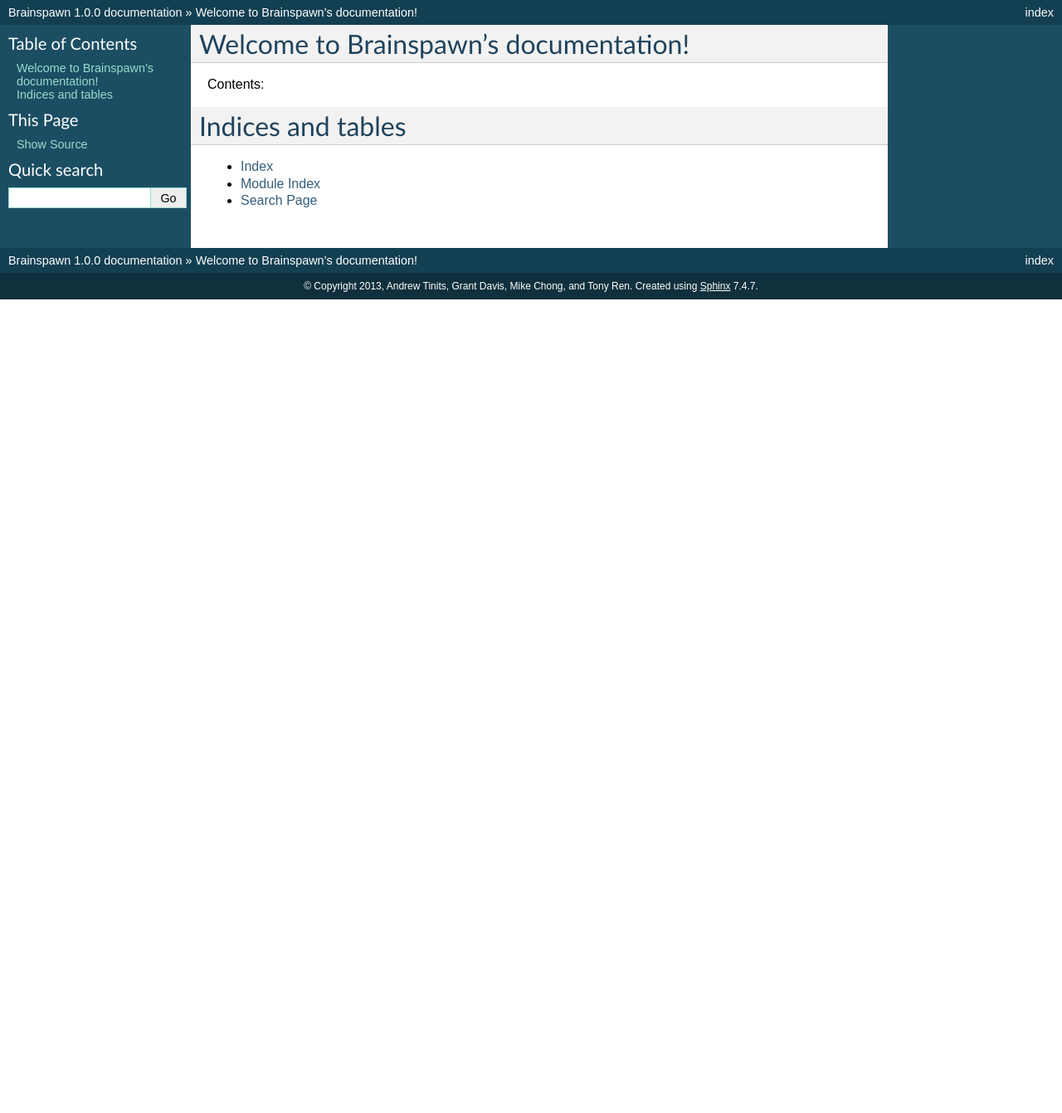
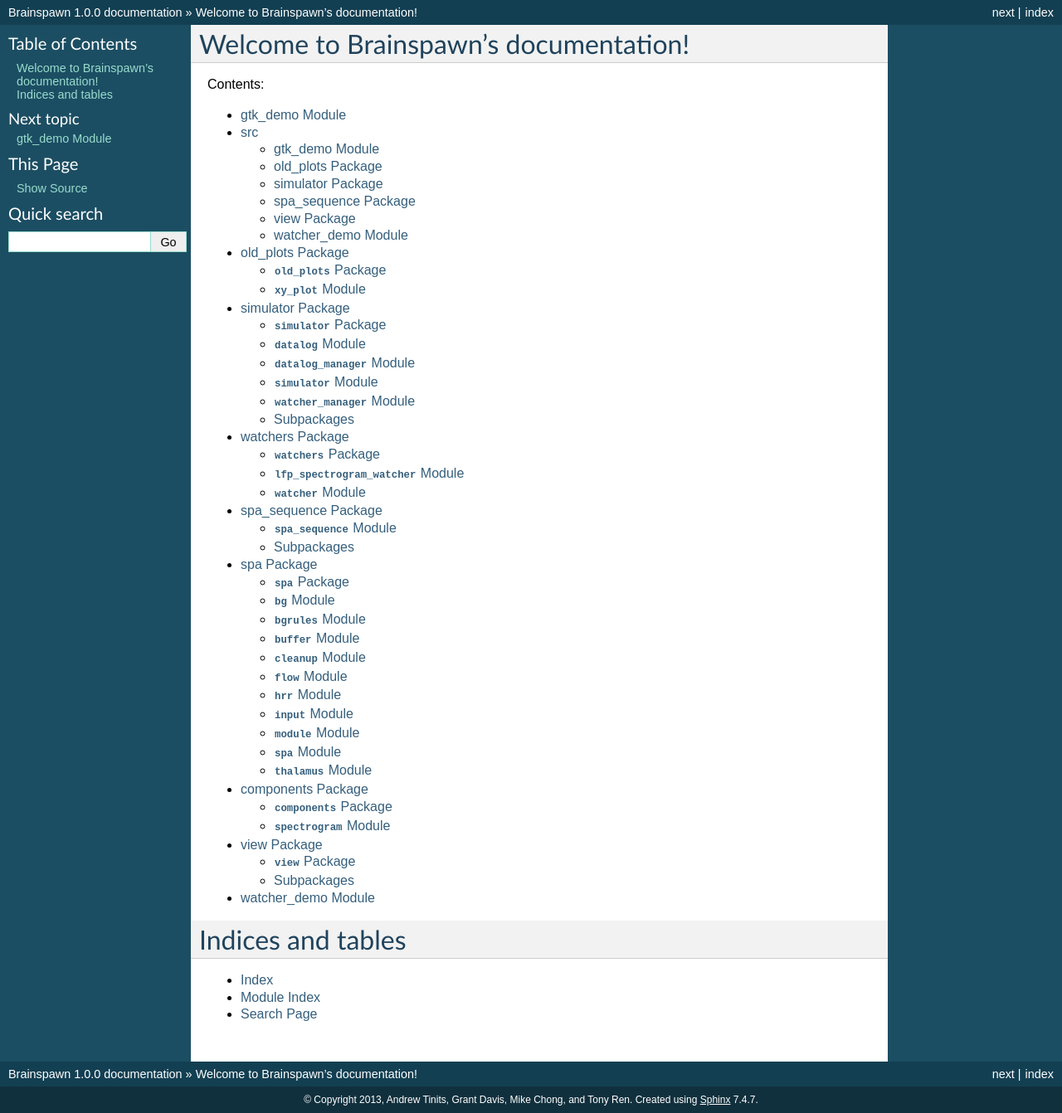
Before and after one commit to chairmanmeow50/Brainspawn, a Sphinx documentation site: the page built from doc/index.rst, in a window 1280 px wide. Shown: the whole page at 83% size. Built offline with Sphinx 7.4.7, drawn with Linux system fonts in a browser that asks for light colours; before the commit the page ends 900 px from its top, so only the background shows below that.

```diff
--- a/doc/conf.py
+++ b/doc/conf.py
@@ -16,7 +16,7 @@ import sys, os
 # If extensions (or modules to document with autodoc) are in another directory,
 # add these directories to sys.path here. If the directory is relative to the
 # documentation root, use os.path.abspath to make it absolute, like shown here.
-#sys.path.insert(0, os.path.abspath('.'))
+sys.path.insert(0, os.path.abspath('../src'))
 
 # -- General configuration -----------------------------------------------------
 
--- a/doc/index.rst
+++ b/doc/index.rst
@@ -11,6 +9,16 @@ Contents:
 .. toctree::
    :maxdepth: 2
 
+   rst/gtk_demo
+   rst/modules
+   rst/old_plots
+   rst/simulator
+   rst/simulator.watchers
+   rst/spa_sequence
+   rst/spa_sequence.spa
+   rst/view.components
+   rst/view
+   rst/watcher_demo
 
 
 Indices and tables
--- /dev/null
+++ b/doc/rst/gtk_demo.rst
@@ -0,0 +1,7 @@
+gtk_demo Module
+===============
+
+.. automodule:: gtk_demo
+    :members:
+    :undoc-members:
+    :show-inheritance:
--- /dev/null
+++ b/doc/rst/modules.rst
@@ -0,0 +1,12 @@
+src
+===
+
+.. toctree::
+   :maxdepth: 4
+
+   gtk_demo
+   old_plots
+   simulator
+   spa_sequence
+   view
+   watcher_demo
--- /dev/null
+++ b/doc/rst/old_plots.rst
@@ -0,0 +1,18 @@
+old_plots Package
+=================
+
+:mod:`old_plots` Package
+------------------------
+
+.. automodule:: old_plots
+    :members:
+    :undoc-members:
+    :show-inheritance:
+
+:mod:`xy_plot` Module
+---------------------
+
+.. automodule:: old_plots.xy_plot
+    :members:
+    :undoc-members:
+    :show-inheritance:
--- /dev/null
+++ b/doc/rst/simulator.rst
@@ -0,0 +1,49 @@
+simulator Package
+=================
+
+:mod:`simulator` Package
+------------------------
+
+.. automodule:: simulator
+    :members:
+    :undoc-members:
+    :show-inheritance:
+
+:mod:`datalog` Module
+---------------------
+
+.. automodule:: simulator.datalog
+    :members:
+    :undoc-members:
+    :show-inheritance:
+
+:mod:`datalog_manager` Module
+-----------------------------
+
+.. automodule:: simulator.datalog_manager
+    :members:
+    :undoc-members:
+    :show-inheritance:
+
+:mod:`simulator` Module
+-----------------------
+
+.. automodule:: simulator.simulator
+    :members:
+    :undoc-members:
+    :show-inheritance:
+
+:mod:`watcher_manager` Module
+-----------------------------
+
+.. automodule:: simulator.watcher_manager
+    :members:
+    :undoc-members:
+    :show-inheritance:
+
+Subpackages
+-----------
+
+.. toctree::
+
+    simulator.watchers
--- /dev/null
+++ b/doc/rst/simulator.watchers.rst
@@ -0,0 +1,26 @@
+watchers Package
+================
+
+:mod:`watchers` Package
+-----------------------
+
+.. automodule:: simulator.watchers
+    :members:
+    :undoc-members:
+    :show-inheritance:
+
+:mod:`lfp_spectrogram_watcher` Module
+-------------------------------------
+
+.. automodule:: simulator.watchers.lfp_spectrogram_watcher
+    :members:
+    :undoc-members:
+    :show-inheritance:
+
+:mod:`watcher` Module
+---------------------
+
+.. automodule:: simulator.watchers.watcher
+    :members:
+    :undoc-members:
+    :show-inheritance:
--- /dev/null
+++ b/doc/rst/spa_sequence.rst
@@ -0,0 +1,17 @@
+spa_sequence Package
+====================
+
+:mod:`spa_sequence` Module
+--------------------------
+
+.. automodule:: spa_sequence.spa_sequence
+    :members:
+    :undoc-members:
+    :show-inheritance:
+
+Subpackages
+-----------
+
+.. toctree::
+
+    spa_sequence.spa
--- /dev/null
+++ b/doc/rst/spa_sequence.spa.rst
@@ -0,0 +1,90 @@
+spa Package
+===========
+
+:mod:`spa` Package
+------------------
+
+.. automodule:: spa_sequence.spa
+    :members:
+    :undoc-members:
+    :show-inheritance:
+
+:mod:`bg` Module
+----------------
+
+.. automodule:: spa_sequence.spa.bg
+    :members:
+    :undoc-members:
+    :show-inheritance:
+
+:mod:`bgrules` Module
+---------------------
+
+.. automodule:: spa_sequence.spa.bgrules
+    :members:
+    :undoc-members:
+    :show-inheritance:
+
+:mod:`buffer` Module
+--------------------
+
+.. automodule:: spa_sequence.spa.buffer
+    :members:
+    :undoc-members:
+    :show-inheritance:
+
+:mod:`cleanup` Module
+---------------------
+
+.. automodule:: spa_sequence.spa.cleanup
+    :members:
+    :undoc-members:
+    :show-inheritance:
+
+:mod:`flow` Module
+------------------
+
+.. automodule:: spa_sequence.spa.flow
+    :members:
+    :undoc-members:
+    :show-inheritance:
+
+:mod:`hrr` Module
+-----------------
+
+.. automodule:: spa_sequence.spa.hrr
+    :members:
+    :undoc-members:
+    :show-inheritance:
+
+:mod:`input` Module
+-------------------
+
+.. automodule:: spa_sequence.spa.input
+    :members:
+    :undoc-members:
+    :show-inheritance:
+
+:mod:`module` Module
+--------------------
+
+.. automodule:: spa_sequence.spa.module
+    :members:
+    :undoc-members:
+    :show-inheritance:
+
+:mod:`spa` Module
+-----------------
+
+.. automodule:: spa_sequence.spa.spa
+    :members:
+    :undoc-members:
+    :show-inheritance:
+
+:mod:`thalamus` Module
+----------------------
+
+.. automodule:: spa_sequence.spa.thalamus
+    :members:
+    :undoc-members:
+    :show-inheritance:
--- /dev/null
+++ b/doc/rst/view.components.rst
@@ -0,0 +1,18 @@
+components Package
+==================
+
+:mod:`components` Package
+-------------------------
+
+.. automodule:: view.components
+    :members:
+    :undoc-members:
+    :show-inheritance:
+
+:mod:`spectrogram` Module
+-------------------------
+
+.. automodule:: view.components.spectrogram
+    :members:
+    :undoc-members:
+    :show-inheritance:
--- /dev/null
+++ b/doc/rst/view.rst
@@ -0,0 +1,17 @@
+view Package
+============
+
+:mod:`view` Package
+-------------------
+
+.. automodule:: view
+    :members:
+    :undoc-members:
+    :show-inheritance:
+
+Subpackages
+-----------
+
+.. toctree::
+
+    view.components
--- /dev/null
+++ b/doc/rst/watcher_demo.rst
@@ -0,0 +1,7 @@
+watcher_demo Module
+===================
+
+.. automodule:: watcher_demo
+    :members:
+    :undoc-members:
+    :show-inheritance:
```
Also changed, not shown: other parts of doc/index.rst (+0 -2 lines), doc/README.txt (added, +26 -0 lines), 2 other files.
